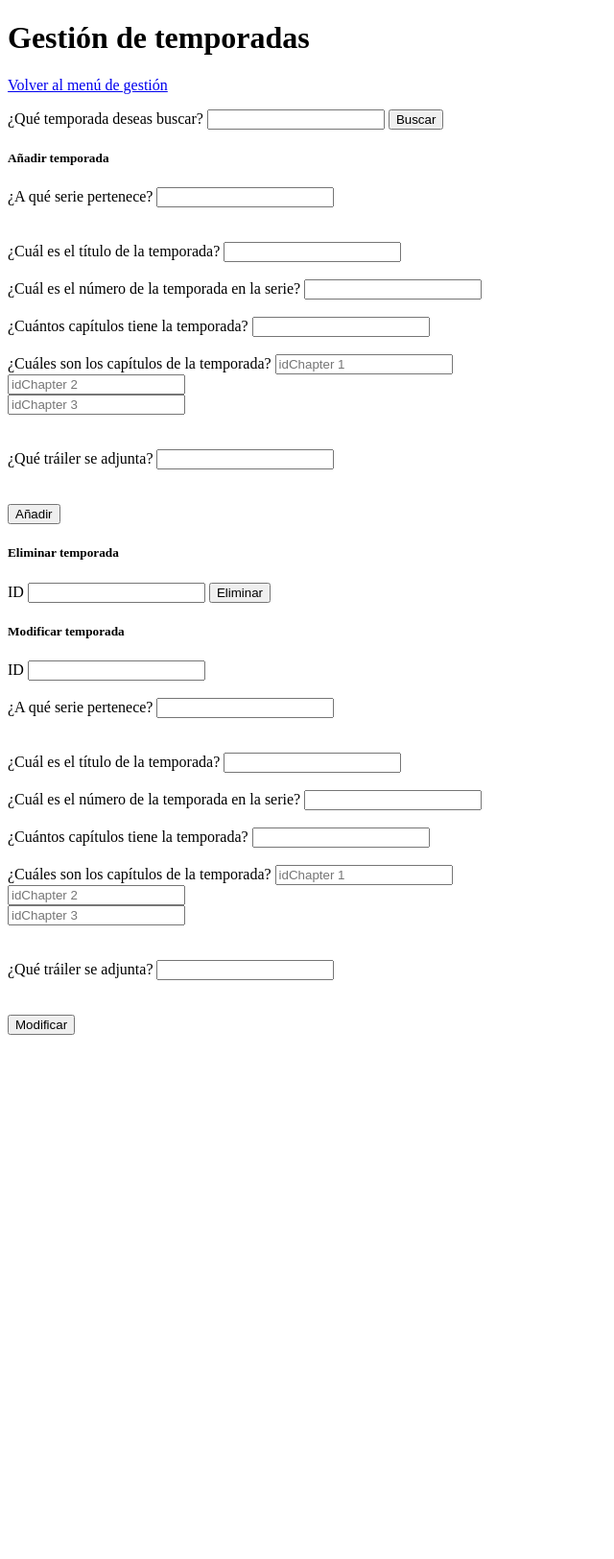
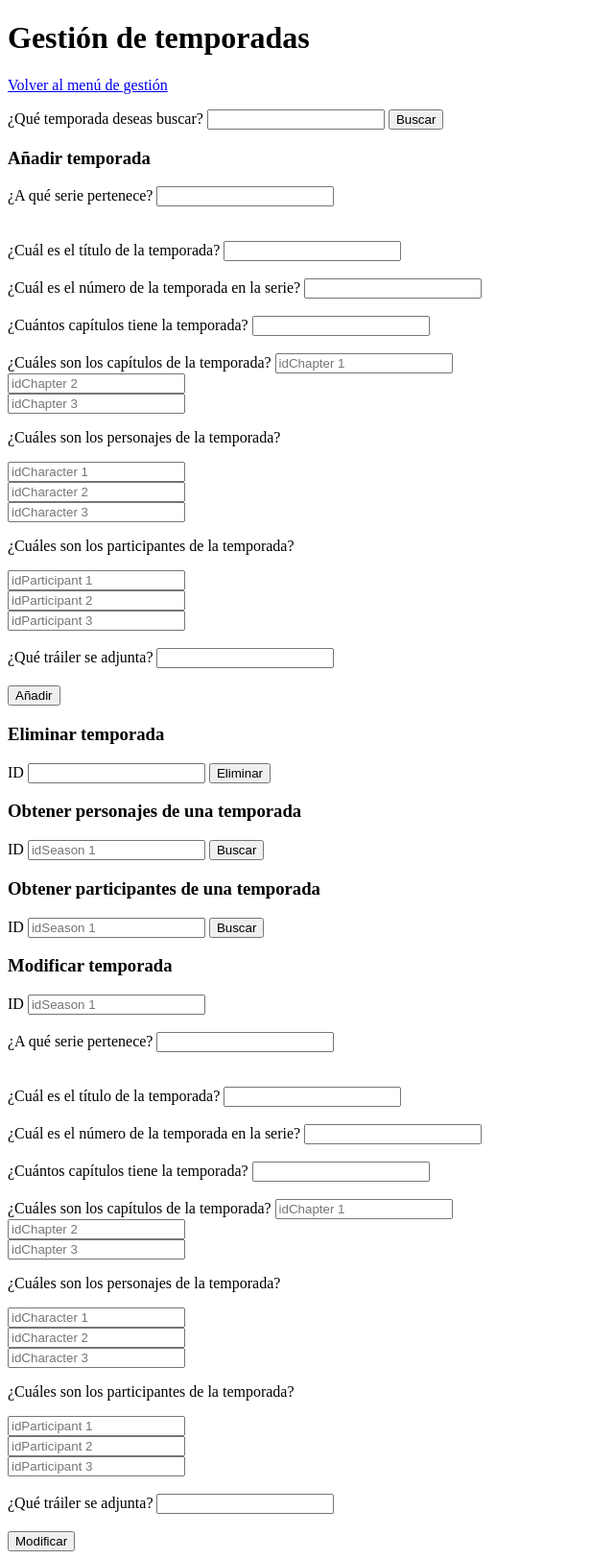
Before and after one commit to UExGPSASEE/proyecto24-gb01-contenidos, a Flask app: page /seasons in a window 1280 px wide. Shown: the whole page at 96% size, without its empty margins (0-640 px from the left). Before the commit the page ends 1078 px from the top, so only its background shows below. Run offline with Flask 3, Linux system fonts and the light colour scheme; data that the repository does not hold is empty.

Commit message:
GG-168 Listar personajes de una temporada
Añadida función de listado de personajes y participantes de una temporada.

```diff
--- a/app.py
+++ b/app.py
@@ -120,6 +120,14 @@ def deleteSeason():
 @app.route('/seasons/seasonFound', methods=['GET'])
 def getSeasonById():
     return SeasonCtrl.getSeasonById(db['seasons'])
+
+@app.route('/seasons/characters', methods=['GET'])
+def getSeasonCharacters():
+    return SeasonCtrl.getSeasonCharacters(db['seasons'], db['characters'])
+
+@app.route('/seasons/participants', methods=['GET'])
+def getSeasonParticipants():
+    return SeasonCtrl.getSeasonParticipants(db['seasons'], db['participants'])
 
 # -------------------------------------------------------------------------------------------------------
 
--- a/controllers/season_ctrl.py
+++ b/controllers/season_ctrl.py
@@ -2,6 +2,7 @@ from flask import render_template, request, jsonify, redirect, url_for
 from database import get_next_sequence_value as get_next_sequence_value
 from pymongo.collection import Collection
 from models.season import Season
+from controllers.character_ctrl import CharacterCtrl
 
 class SeasonCtrl:
     @staticmethod
@@ -15,20 +16,21 @@ class SeasonCtrl:
     def addSeason(db: Collection):
         idSeason = get_next_sequence_value(db,"idSeason")
         idSeries = request.form.get('idSeries')
-        season_title = request.form.get('title')
+        title = request.form.get('title')
         seasonNumber = request.form.get('seasonNumber')
         totalChapters = request.form.get('totalChapters')
         chapterList = request.form.getlist('chapterList[]')
-        participants = request.form.getlist('participant[]')
+        character = request.form.getlist('character[]')
+        participant = request.form.getlist('participant[]')
         trailer = request.form.get('trailer')
         if idSeason:
-            season = Season(idSeason, int(idSeries), season_title, int(seasonNumber),
-                            int(totalChapters), chapterList, participants, trailer)
+            season = Season(idSeason, int(idSeries), title, int(seasonNumber),
+                            int(totalChapters), chapterList, character, participant, trailer)
 
             db.insert_one(season.toDBCollection())
             return redirect(url_for('seasons'))
         else:
-            return jsonify({'error': 'Season not found or not added', 'status':'404 Not Found'}), 404
+            return jsonify({'error': 'Season not added', 'status':'404 Not Found'}), 404
 
 # ---------------------------------------------------------
     @staticmethod
@@ -53,11 +55,12 @@ class SeasonCtrl:
         try:
             idSeason = int(request.form.get('idSeason'))
             idSeries = request.form.get('idSeries')
-            season_title = request.form.get('title')
+            title = request.form.get('title')
             seasonNumber = request.form.get('seasonNumber')
             totalChapters = request.form.get('totalChapters')
             chapterList = request.form.getlist('chapterList[]')
-            participants = request.form.getlist('participant[]')
+            character = request.form.getlist('character[]')
+            participant = request.form.getlist('participant[]')
             trailer = request.form.get('trailer')
 
             if not idSeason:
@@ -69,16 +72,18 @@ class SeasonCtrl:
 
             if idSeries:
                 update_fields['idSeries'] = int(idSeries)
-            if season_title:
-                update_fields['title'] = season_title
+            if title:
+                update_fields['title'] = title
             if seasonNumber:
                 update_fields['seasonNumber'] = int(seasonNumber)
             if totalChapters:
                 update_fields['totalChapters'] = int(totalChapters)
             if chapterList:
                 update_fields['chapterList'] = chapterList
-            if participants:
-                update_fields['participants'] = participants
+            if character:
+                update_fields['character'] = character
+            if participant:
+                update_fields['participant'] = participant
             if trailer:
                 update_fields['trailer'] = trailer
 
@@ -90,7 +95,6 @@ class SeasonCtrl:
             elif result.modified_count == 0:
                 return jsonify({'message': 'La temporada ya está actualizada', 'status': '200 OK'}), 200
 
-            # Redirigir a la lista de temporadas
             return redirect(url_for('seasons'))
 
         except ValueError:
@@ -112,12 +116,13 @@ class SeasonCtrl:
                 seasonFound = [
                 {
                     'idSeason' : season.get('idSeason'),
-                    'idSeason' : season.get('idSeries'),
+                    'idSeries' : season.get('idSeries'),
                     'title' : season.get('title'),
                     'seasonNumber' : season.get('seasonNumber'),
                     'totalChapters' : season.get('totalChapters'),
                     'chapterList' : season.get('chapterList'),
-                    'participants' : season.get('participants'),
+                    'character' : season.get('character'),
+                    'participant' : season.get('participant'),
                     'trailer' : season.get('trailer')
                 }
                 for season in matching_season
@@ -127,3 +132,81 @@ class SeasonCtrl:
                 return jsonify({'error': 'Season not found', 'status': '404 Not Found'}), 404
         else:
             return jsonify({'error': 'Missing data or incorrect method', 'status': '400 Bad Request'}), 400
+
+# --------------------------------------
+
+    @staticmethod
+    def getSeasonCharacters(seasonCollection: Collection, characterCollection: Collection):
+        idSeason = int(request.args.get('idSeason'))
+
+        if idSeason:
+            matchingSeason = seasonCollection.find({'idSeason': idSeason})
+
+            if matchingSeason:
+                charactersList = []
+
+                for season in matchingSeason:
+                    characterIds = season.get('character', [])
+
+                    for idCharacter in characterIds:
+
+                        if idCharacter and idCharacter.strip().isdigit():
+                            matchingCharacter = characterCollection.find({'idCharacter': int(idCharacter)})
+
+                            for character in matchingCharacter:
+                                charactersList.append({
+                                    'idCharacter': character.get('idCharacter'),
+                                    'name': character.get('name'),
+                                    'participant': character.get('participant'),
+                                    'age': character.get('age')
+                                })
+
+                        else:
+                            print(f"idCharacter inválido encontrado: {idCharacter}")
+
+                return jsonify(charactersList), 200
+
+            else:
+                return jsonify({'error': 'Temporada no encontrada', 'status': '404 Not Found'}), 404
+
+        else:
+            return jsonify({'error': 'Falta de datos o método incorrecto', 'status': '400 Bad Request'}), 400
+
+# --------------------------------------
+
+    @staticmethod
+    def getSeasonParticipants(seasonCollection: Collection, participantCollection: Collection):
+        idSeason = int(request.args.get('idSeason'))
+
+        if idSeason:
+            matchingSeason = seasonCollection.find({'idSeason': idSeason})
+
+            if matchingSeason:
+                participantsList = []
+
+                for season in matchingSeason:
+                    participantIds = season.get('participant', [])
+
+                    for idParticipant in participantIds:
+
+                        if idParticipant and idParticipant.strip().isdigit():
+                            matchingParticipant = participantCollection.find({'idParticipant': int(idParticipant)})
+
+                            for participant in matchingParticipant:
+                                participantsList.append({
+                                    'idParticipant': participant.get('idParticipant'),
+                                    'name': participant.get('name'),
+                                    'surname': participant.get('surname'),
+                                    'age': participant.get('age')
+                                })
+
+                        else:
+                            print(f"idParticipant inválido encontrado: {idParticipant}")
+
+                return jsonify(participantsList), 200
+
+            else:
+                return jsonify({'error': 'Temporada no encontrada', 'status': '404 Not Found'}), 404
+
+        else:
+            return jsonify({'error': 'Falta de datos o método incorrecto', 'status': '400 Bad Request'}), 400
--- a/templates/Season.html
+++ b/templates/Season.html
@@ -22,7 +22,7 @@
                 </div>
 
                 <div class="card">
-                    <h5 class="text-center">Añadir temporada</h5>
+                    <h3 class="text-center">Añadir temporada</h3>
                     <div class="card-body">
                         <form action="/seasons/addSeason" method="POST">
                              <label>¿A qué serie pertenece?</label>
@@ -37,21 +37,32 @@
                             <label>¿Cuántos capítulos tiene la temporada?</label>
                             <input type="number" class="form-control mb-3" name="totalChapters" required>
                             <br></br>
-                             <label>¿Cuáles son los capítulos de la temporada?</label>
+                            <label>¿Cuáles son los capítulos de la temporada?</label>
                             <input type="number" name="chapterList[]" placeholder="idChapter 1"><br>
                             <input type="number" name="chapterList[]" placeholder="idChapter 2"><br>
                             <input type="number" name="chapterList[]" placeholder="idChapter 3"><br>
-                            <br></br>
+
+                            <p>¿Cuáles son los personajes de la temporada?</p>
+                            <input type="number" name="character[]" placeholder="idCharacter 1"><br>
+                            <input type="number" name="character[]" placeholder="idCharacter 2"><br>
+                            <input type="number" name="character[]" placeholder="idCharacter 3"><br>
+
+                            <p>¿Cuáles son los participantes de la temporada?</p>
+                            <input type="number" name="participant[]" placeholder="idParticipant 1"><br>
+                            <input type="number" name="participant[]" placeholder="idParticipant 2"><br>
+                            <input type="number" name="participant[]" placeholder="idParticipant 3"><br>
+                            <br>
+
                             <label>¿Qué tráiler se adjunta?</label>
                             <input type="number" name="trailer"><br>
-                            <br></br>
+                            <br>
                             <button class="btn btn-primary" type="submit"> Añadir </button>
                         </form>
                     </div>
                 </div>
 
                 <div class="card">
-                    <h5 class="text-center">Eliminar temporada</h5>
+                    <h3 class="text-center">Eliminar temporada</h3>
                     <div class="card-body">
                         <form action="/seasons/deleteSeason" method="POST">
                             <input type="hidden" name="_method" value="DELETE">
@@ -63,12 +74,34 @@
                 </div>
 
                 <div class="card">
-                    <h5 class="text-center">Modificar temporada</h5>
+                    <h3 class="text-center">Obtener personajes de una temporada</h3>
+                    <div class="card-body">
+                        <form action="/seasons/characters" method="GET">
+                            <span>ID</span>
+                            <input type="text" min=1 class="form-control mb-3" name="idSeason" required placeholder="idSeason 1">
+                            <button class="btn btn-primary" type="submit">Buscar</button>
+                        </form>
+                    </div>
+                </div>
+
+                <div class="card">
+                    <h3 class="text-center">Obtener participantes de una temporada</h3>
+                    <div class="card-body">
+                        <form action="/seasons/participants" method="GET">
+                            <span>ID</span>
+                            <input type="text" min=1 class="form-control mb-3" name="idSeason" required placeholder="idSeason 1">
+                            <button class="btn btn-primary" type="submit">Buscar</button>
+                        </form>
+                    </div>
+                </div>
+
+                <div class="card">
+                    <h3 class="text-center">Modificar temporada</h3>
                     <div class="card-body">
                         <form action="/seasons/updateSeason" method="POST">
                             <input type="hidden" name="_method" value="PUT">
                             <label>ID</label>
-                            <input type="text" class="form-control mb-3" required name="idSeason">
+                            <input type="text" class="form-control mb-3" required name="idSeason" placeholder="idSeason 1">
                             <br></br>
                              <label>¿A qué serie pertenece?</label>
                             <input type="number" name="idSeries"><br>
@@ -86,10 +119,21 @@
                             <input type="number" name="chapterList[]" placeholder="idChapter 1"><br>
                             <input type="number" name="chapterList[]" placeholder="idChapter 2"><br>
                             <input type="number" name="chapterList[]" placeholder="idChapter 3"><br>
-                            <br></br>
+
+                            <p>¿Cuáles son los personajes de la temporada?</p>
+                            <input type="number" name="character[]" placeholder="idCharacter 1"><br>
+                            <input type="number" name="character[]" placeholder="idCharacter 2"><br>
+                            <input type="number" name="character[]" placeholder="idCharacter 3"><br>
+
+                            <p>¿Cuáles son los participantes de la temporada?</p>
+                            <input type="number" name="participant[]" placeholder="idParticipant 1"><br>
+                            <input type="number" name="participant[]" placeholder="idParticipant 2"><br>
+                            <input type="number" name="participant[]" placeholder="idParticipant 3"><br>
+                            <br>
+
                             <label>¿Qué tráiler se adjunta?</label>
                             <input type="number" name="trailer"><br>
-                            <br></br>
+                            <br>
                             <button class="btn btn-primary" type="submit">Modificar</button>
                         </form>
                     </div>
```
Also changed, not shown: models/season.py (+5 -3 lines).
